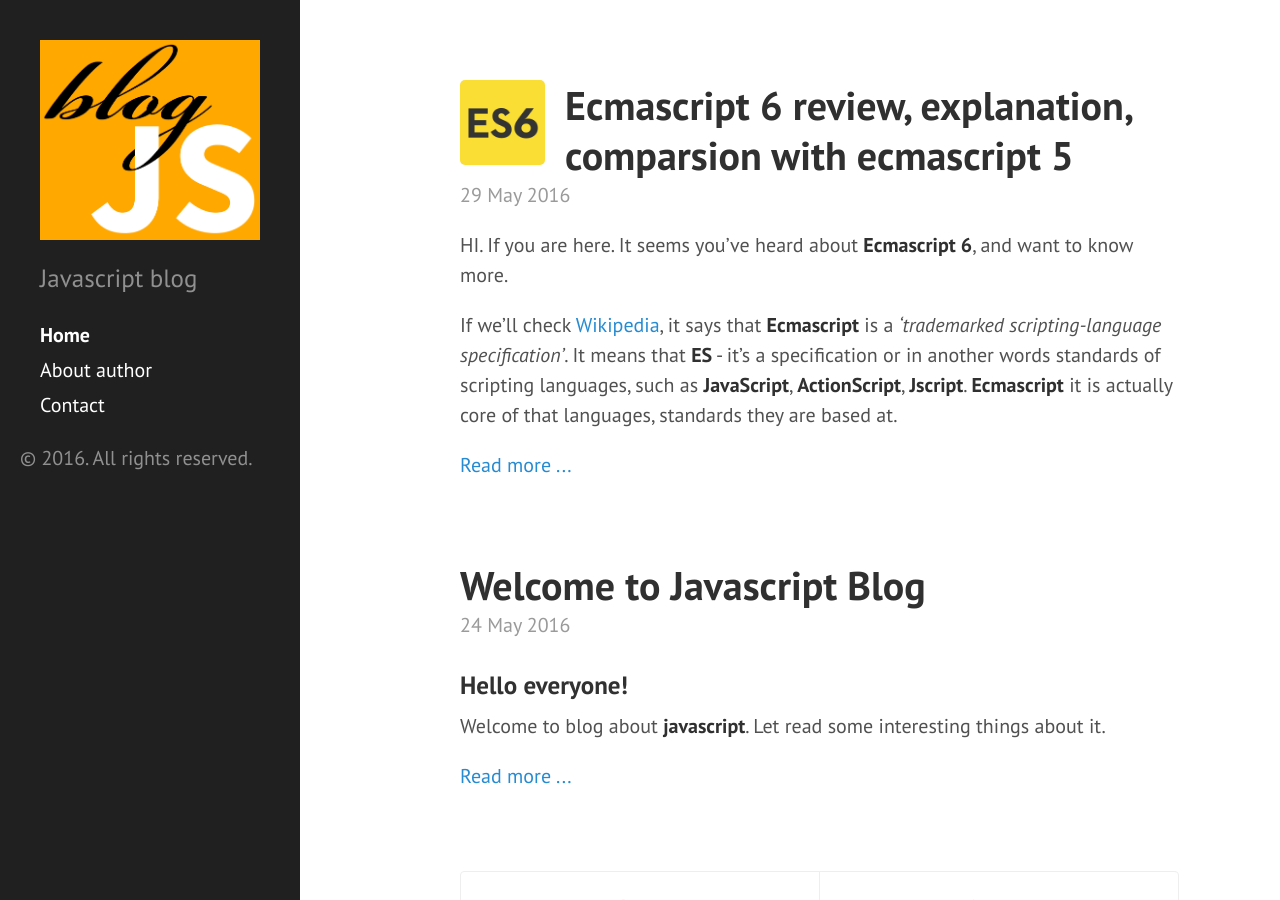
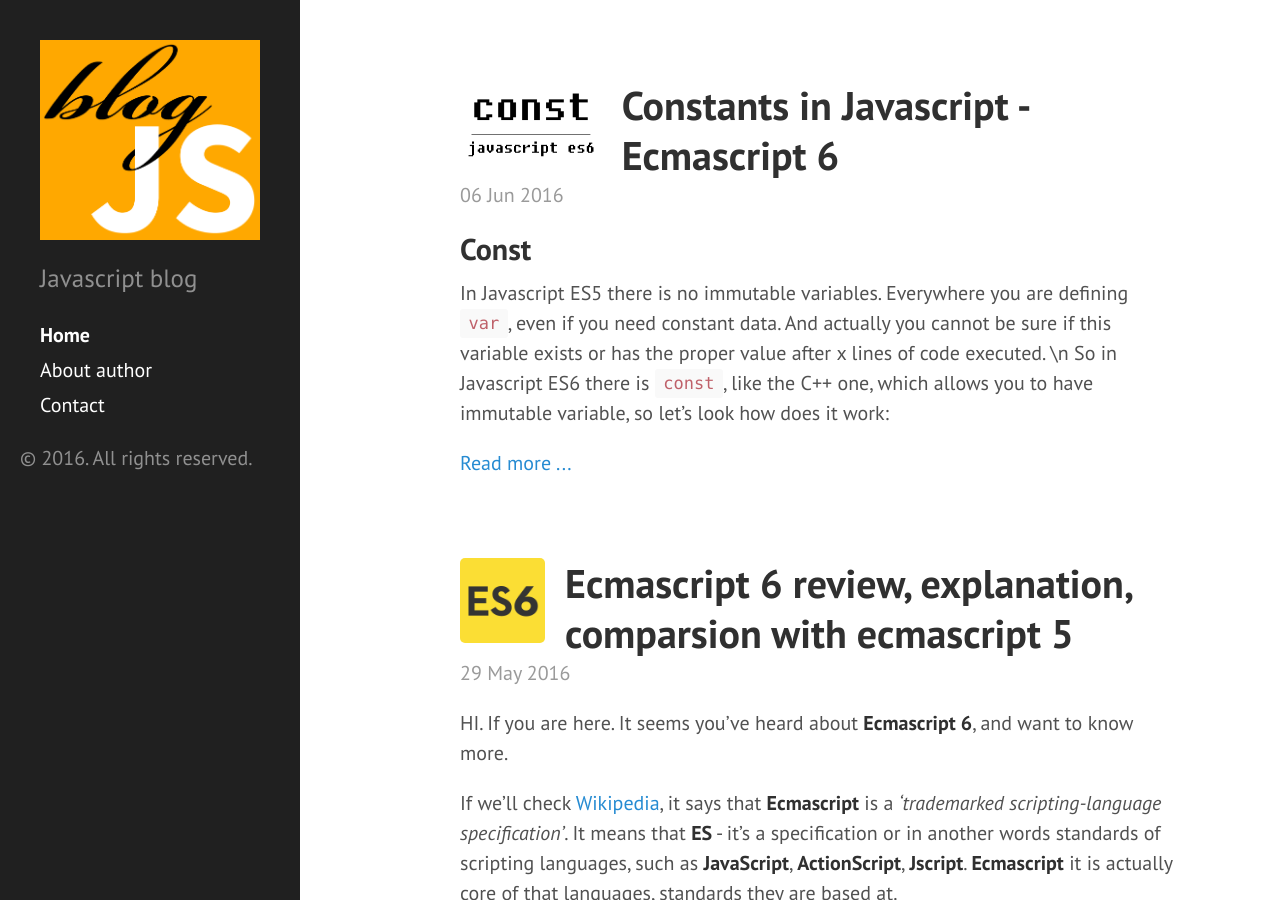
Before and after one commit to blogjs/blogjs.github.io, a Jekyll site: the page built from index.html, in a window 1280 px wide and 900 px high. Built offline with Jekyll 4.4.1, drawn with Linux system fonts in a browser that asks for light colours; the list of posts is cut into pages by our own code; part of the change alters nothing that is shown.

Commit message:
updating and posting ecmascript constants post

```diff
--- a/_posts/2016-06-06-es6-constants.markdown
+++ b/_posts/2016-06-06-es6-constants.markdown
@@ -4,7 +4,7 @@ comments: true
 title:  "Constants in Javascript - Ecmascript 6"
 date:   2016-06-06 18:00:00 +0200
 categories: javascript ecmascript6
-published: false
+published: true
 tags:
     - constants
     - const
@@ -30,63 +30,82 @@ Very simple. Just use `const` instead of `var` :
 
     const brandColor = 'turquoise';
 
+___
+
+## `Const` and scopes
+
+**Redeclaring:**
+
+Constants follow the same scope rules as variables but they can’t be redeclared.
+
+    const num = 1;
+    //1
+    const num = 2;
+    //Uncaught TypeError: Identifier 'num' has already been declared(…)
+
+
+**Function scope:**
+
+You can declare `const` inside the function scope with the same as outside it, but you actually have local scoped `const`.
+
+    const num = 1;
+
+    function setNum(){
+        const num = 2;
+        console.log(num);
+    }
+
+    setNum();
+    //2;
+
+    console.log(num);
+    //1;
+
+You cannot reach `const` outside scope:
+
+    if(!num){
+        const num = 2;
+    }
+    console.log(num);
+    //Uncaught ReferenceError: num is not defined(…)
 
 ___
 
-## ES6 code example
+## Deleting and changing value of `const`
 
+You cannot change value or delete constant.
 
-**Arrow functions:**
+    const a = 1;
 
-    odds  = evens.map(v => v + 1)
-    pairs = evens.map(v => ({ even: v, odd: v + 1 }))
-    nums  = evens.map((v, i) => v + i)
+    a++;
+    //Uncaught TypeError: Assignment to constant variable.(…)
 
+    delete a;
+    //true
 
-
-**Classes:**
-
-    class Rectangle extends Shape {
-        constructor (id, x, y, width, height) {
-            super(id, x, y)
-            this.width  = width
-            this.height = height
-         }
-    }
-    class Circle extends Shape {
-        constructor (id, x, y, radius) {
-            super(id, x, y)
-            this.radius = radius
-        }
-    }
+    console.log(a);
+    //1
 
 ___
 
-## ES6 vs ES5
+## `Const` Objects
 
-Here is very useful website by _Ralf S. Engelschall_, which simply shows new features of ES6 by comparing code with ES5:
-[es6-features.org](http://es6-features.org)
+If you declare `const` Object, you will not be able to delete it, or make it `array` or `string`, but you will be able to declare, change and even delete values of your `const` Object.
+
+    const params = {
+        size: 2,
+        color: 'gray'
+    }
+
+    params = {};
+    //Uncaught TypeError: Assignment to constant variable.(…)
+
+    params.size++;
+    delete params.color;
+
+    console.log(params)
+    //Object {size: 3}
 
 ___
 
-## Browser support
-
-**Google Chrome** and **Mozilla Firefox** support almost whole functionality of ES6, **Microsoft Edge** also is not doing bad.
-Other browsers have not full support. And as you might guess, **Internet Explorer** does not support Javascript in Ecmascript6.
-Here is full browser support table: [kangax.github.io/compat-table/es6/](https://kangax.github.io/compat-table/es6/)
-
-But don't upset! **You can write production ready applications using ES6**. You just need to compile it throught **[Babel](https://babeljs.io/)**
-which transforms your code to Javascript in ES5.
-
-___
-
-## Conclusion
-
-No doubt, **Ecmascript 6 is sexy!**
-If you haven't tried coding in **Ecmascript 6** just open **Chrome dev tools** and try it out. You will definitely love it!
-Start with simple arrow functions:
-
-    a = x => x*2;
-    a(10);
-
-Good luck ;)
+ES 2015 provided `const` and `let` to let us write `var`-free javascript. So try to figure it out :)
```
